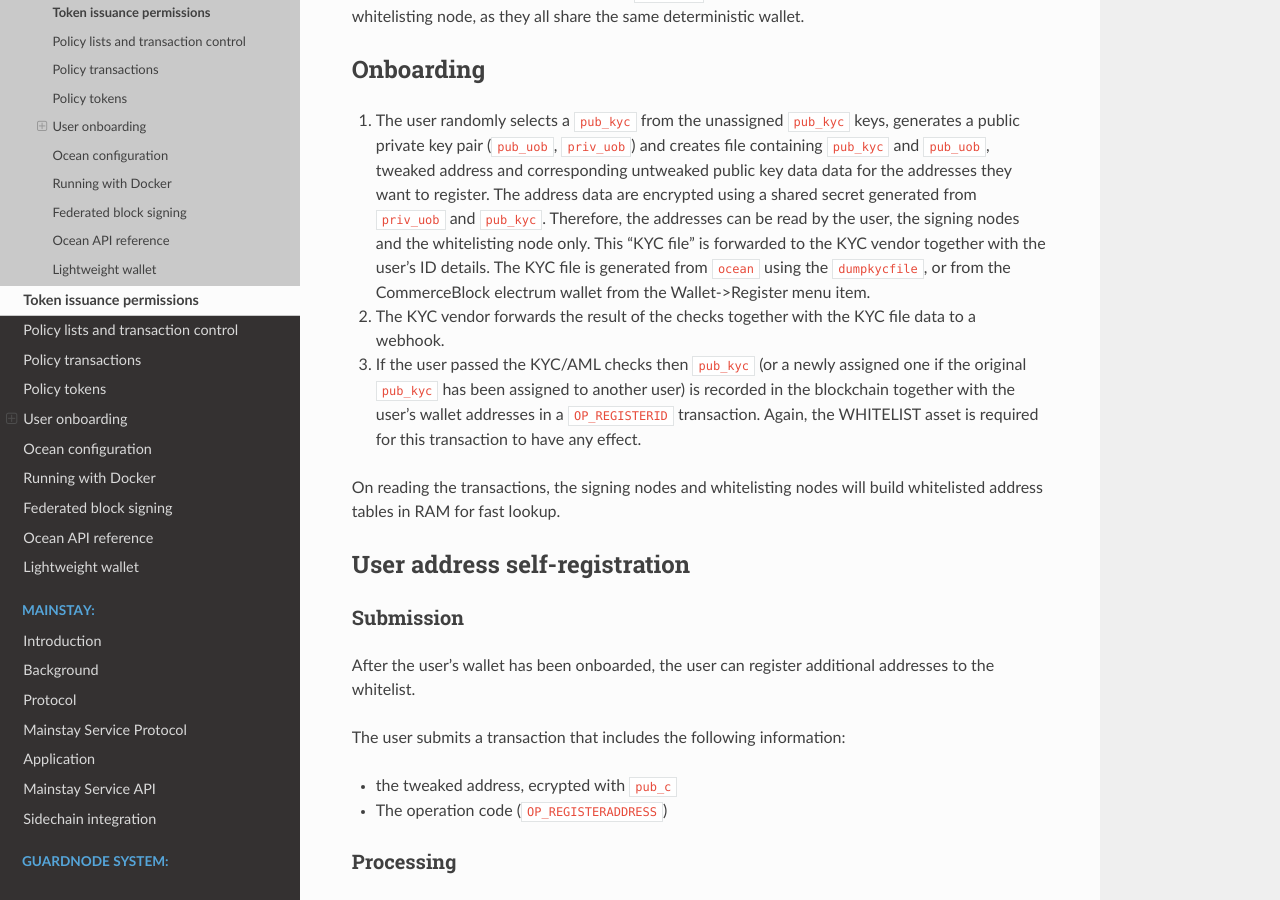
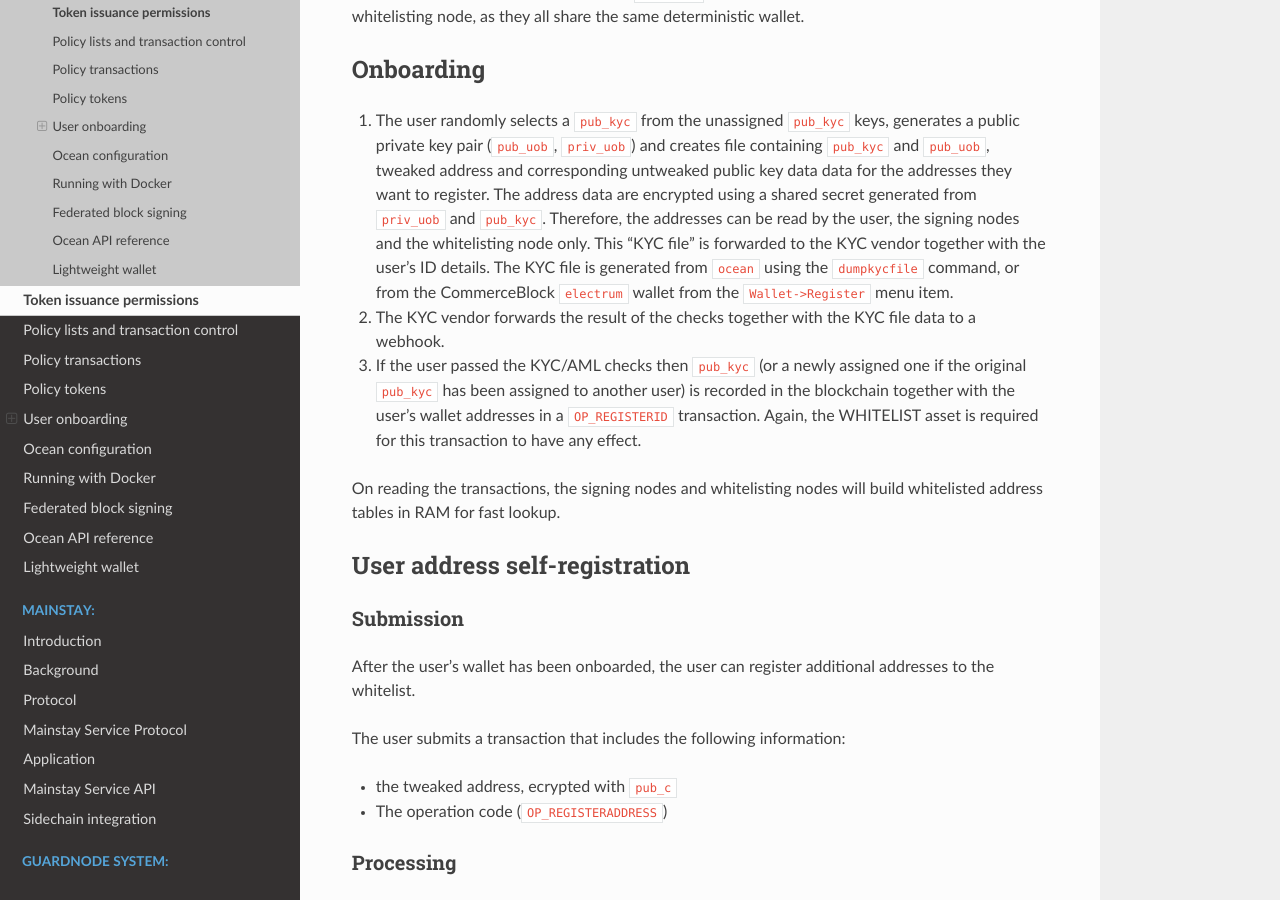
Before and after one commit to commerceblock/docs, a Sphinx documentation site: the page built from source/policy/index.rst, in a window 1280 px wide and 900 px high, scrolled down 3558 px. Built offline with Sphinx 7.4.7 and the Read the Docs theme 2.0.0, drawn with Linux system fonts in a browser that asks for light colours.

Commit message:
correction

```diff
--- a/source/policy/index.rst
+++ b/source/policy/index.rst
@@ -68,7 +68,7 @@
 Onboarding
 ----------
 
-1. The user randomly selects a ``pub_kyc`` from the unassigned ``pub_kyc`` keys, generates a public private key pair (``pub_uob``, ``priv_uob``) and creates file containing ``pub_kyc`` and ``pub_uob``, tweaked address and corresponding untweaked public key data data for the addresses they want to register. The address data are encrypted using a shared secret generated from ``priv_uob`` and ``pub_kyc``. Therefore, the addresses can be read by the user, the signing nodes and the whitelisting node only. This "KYC file" is forwarded to the KYC vendor together with the user's ID details. The KYC file is generated from ``ocean`` using the ``dumpkycfile``, or from the CommerceBlock electrum wallet from the Wallet->Register menu item.
+1. The user randomly selects a ``pub_kyc`` from the unassigned ``pub_kyc`` keys, generates a public private key pair (``pub_uob``, ``priv_uob``) and creates file containing ``pub_kyc`` and ``pub_uob``, tweaked address and corresponding untweaked public key data data for the addresses they want to register. The address data are encrypted using a shared secret generated from ``priv_uob`` and ``pub_kyc``. Therefore, the addresses can be read by the user, the signing nodes and the whitelisting node only. This "KYC file" is forwarded to the KYC vendor together with the user's ID details. The KYC file is generated from ``ocean`` using the ``dumpkycfile`` command, or from the CommerceBlock ``electrum`` wallet from the ``Wallet->Register`` menu item.
 2. The KYC vendor forwards the result of the checks together with the KYC file data to a webhook.
 3. If the user passed the KYC/AML checks then ``pub_kyc`` (or a newly assigned one if the original ``pub_kyc`` has been assigned to another user) is recorded in the blockchain together with the user's wallet addresses in a ``OP_REGISTERID`` transaction. Again, the WHITELIST asset is required for this transaction to have any effect.
 
```
